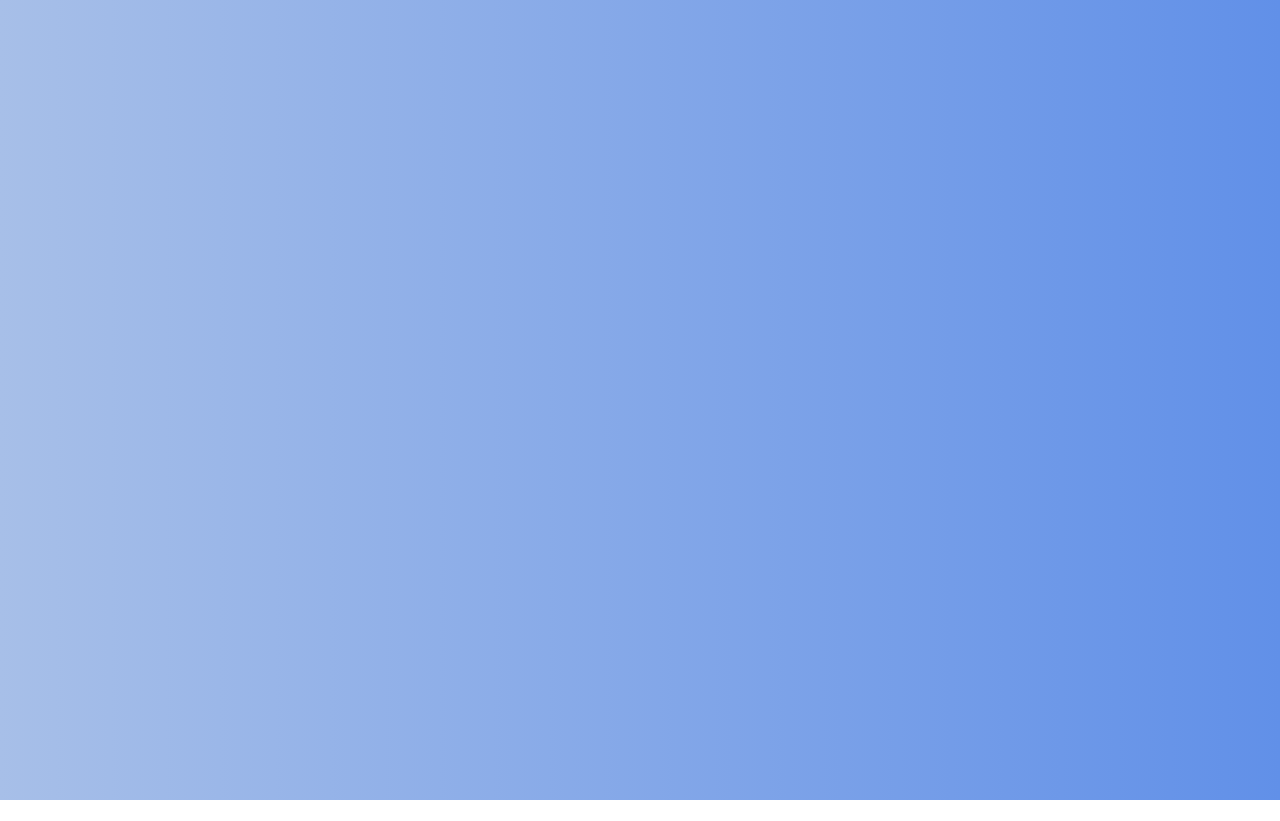
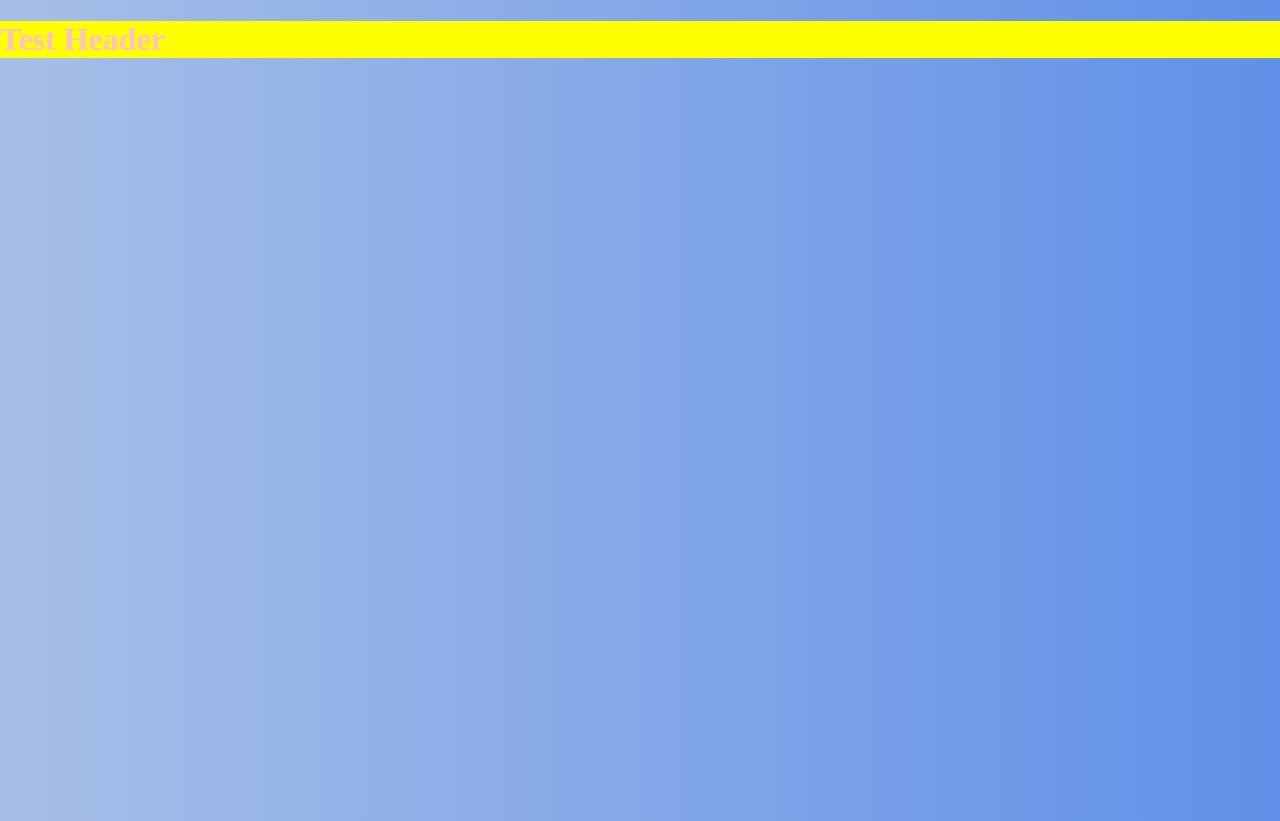
Before and after one commit to TomTilly/basic-site-starter-template, a website: page index.html in a window 1280 px wide. Before the commit the page ends 800 px from the top, so only its background shows below. Drawn offline with Linux system fonts and the light colour scheme.

Commit message:
update readme

```diff
--- a/index.html
+++ b/index.html
@@ -10,6 +10,7 @@
 </head>
 
 <body>
+  <h1>Test Header</h1>
 </body>
 
 </html>
--- a/src/scss/styles.scss
+++ b/src/scss/styles.scss
@@ -25,3 +25,8 @@ body {
 img {
   object-fit: fill;
 }
+
+h1 {
+  color: pink;
+  background-color: yellow;
+}
```
Also changed, not shown: README.md, dist/css/styles.css, 1 other file.
